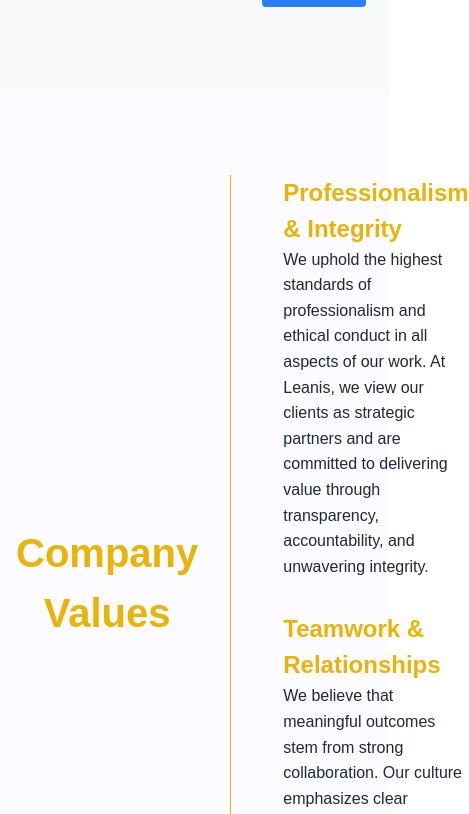
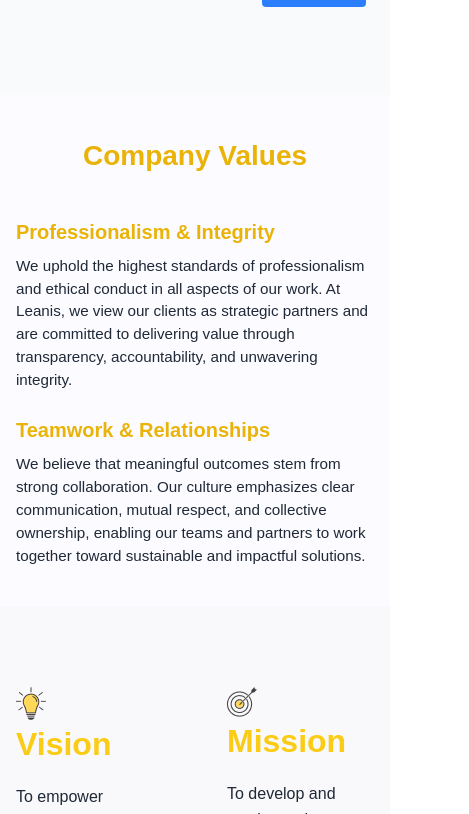
Before and after one commit to iqbalrahmanlean/lean-x-website, a Next.js app: page / in a window 390 px wide. Shown: the part 2610-3424 px from the top of the page, 469 px wide, since content can reach past the window. Built offline with nearby package versions, Linux system fonts and the light colour scheme.

Commit message:
responsive

```diff
--- a/src/app/globals.css
+++ b/src/app/globals.css
@@ -30,3 +30,172 @@
 html {
   scroll-behavior: smooth;
 }
+
+
+.custom-margin{
+  margin-top: 84px;
+}
+
+.custom-top{
+  top: 194px;
+  border-top-left-radius: 10px;
+  border-bottom-left-radius: 10px;
+}
+
+@media screen and (min-width: 1106px) and (max-width: 1190px) {
+  .custom-top {
+     top: 180px
+  }
+}
+
+@media screen and (min-width: 901px) and (max-width: 1105px) {
+  .custom-top {
+     top: 151px
+  }
+}
+
+@media screen and (min-width: 0px) and (max-width: 900px) {
+  .custom-top {
+     top: 0px;
+     height: 100%;
+  }
+
+  .custom-margin{
+ padding: 10px;
+    margin-top: 137px;
+}
+}
+
+
+.border-radius-yellow{
+   border-top-right-radius: 10px;
+  border-bottom-right-radius: 10px;
+}
+
+
+/* Features Component Styles */
+.features-section {
+  padding: 80px 0;
+  background-color: #FCFBFF;
+}
+
+.features-container {
+  max-width: 1200px;
+  margin: 0 auto;
+  padding: 0 16px;
+}
+
+.values-grid {
+  display: grid;
+  grid-template-columns: 1fr 1px 2fr;
+  gap: 32px;
+  align-items: center;
+  min-height: 400px;
+}
+
+.title-box {
+  display: flex;
+  justify-content: center;
+  align-items: center;
+  height: 100%;
+  text-align: center;
+}
+
+.title-text {
+  font-size: 2.5rem;
+  font-weight: 700;
+  color: #eab308;
+  white-space: nowrap;
+  margin: 0;
+}
+
+.divider {
+  background-color: #eab308;
+  width: 1px;
+  height: 100%;
+}
+
+.values-block {
+  display: flex;
+  flex-direction: column;
+  gap: 32px;
+  margin: 0 20px;
+}
+
+.value-title {
+  font-size: 1.5rem;
+  font-weight: 600;
+  color: #eab308;
+  margin: 0 0 8px 0;
+}
+
+.value-text {
+  font-size: 1rem;
+  line-height: 1.6;
+  color: #1f2937;
+  margin: 0;
+}
+
+/* Tablet and Mobile Styles */
+@media (max-width: 768px) {
+  .features-section {
+    padding: 60px 0;
+  }
+
+  .features-container {
+    padding: 0 20px;
+  }
+
+  .values-grid {
+    display: flex;
+    flex-direction: column;
+    gap: 24px;
+    min-height: auto;
+  }
+
+  .title-box {
+    height: auto;
+    margin-bottom: 16px;
+  }
+
+  .title-text {
+    font-size: 2rem;
+  }
+
+  .divider {
+    display: none;
+  }
+
+  .values-block {
+    margin: 0;
+    gap: 24px;
+  }
+
+  .value-title {
+    font-size: 1.375rem;
+  }
+}
+
+/* Small Mobile Styles */
+@media (max-width: 480px) {
+  .features-section {
+    padding: 40px 0;
+  }
+
+  .features-container {
+    padding: 0 16px;
+  }
+
+  .title-text {
+    font-size: 1.75rem;
+  }
+
+  .value-title {
+    font-size: 1.25rem;
+  }
+
+  .value-text {
+    font-size: 0.95rem;
+    line-height: 1.5;
+  }
+}
--- a/src/components/Features.tsx
+++ b/src/components/Features.tsx
@@ -3,86 +3,30 @@
 import React from 'react';
 
 export default function Features() {
-  const styles = {
-    section: {
-      padding: '80px 0',
-      backgroundColor: '#FCFBFF',
-    },
-    container: {
-      maxWidth: '1200px',
-      margin: '0 auto',
-      padding: '0 16px',
-    },
-    valuesGrid: {
-      display: 'grid',
-      gridTemplateColumns: '1fr 1px 2fr',
-      gap: '32px',
-      alignItems: 'center',
-      minHeight: '400px',
-
-    },
-    titleBox: {
-      display: 'flex',
-      justifyContent: 'center',
-      alignItems: 'center',
-      height: '100%',
-      textAlign: 'center' as const,
-    },
-    titleText: {
-      fontSize: '2.5rem',
-      fontWeight: 700,
-      color: '#eab308',
-    },
-    divider: {
-      backgroundColor: '#eab308',
-      width: '1px',
-      height: '100%',
-    },
-    block: {
-      display: 'flex',
-      flexDirection: 'column' as const,
-      gap: '32px',
-            margin: '0 20px',
-
-    },
-    valueTitle: {
-      fontSize: '1.5rem',
-      fontWeight: 600,
-      color: '#eab308',
-      margin: 0,
-    },
-    valueText: {
-      fontSize: '1rem',
-      lineHeight: '1.6',
-      color: '#1f2937',
-      margin: 0,
-    },
-  };
-
   return (
-    <section style={styles.section}>
-      <div style={styles.container}>
-        <div style={styles.valuesGrid}>
-          {/* Left: Centered Title */}
-          <div style={styles.titleBox}>
-            <h3 style={styles.titleText}>Company Values</h3>
+    <section className="features-section">
+      <div className="features-container">
+        <div className="values-grid">
+          {/* Title */}
+          <div className="title-box">
+            <h3 className="title-text">Company Values</h3>
           </div>
 
-          {/* Middle Divider */}
-          <div style={styles.divider}></div>
+          {/* Divider - Desktop Only */}
+          <div className="divider"></div>
 
-          {/* Right: Values Content */}
-          <div style={styles.block}>
+          {/* Values Content */}
+          <div className="values-block">
             <div>
-              <h4 style={styles.valueTitle}>Professionalism & Integrity</h4>
-              <p style={styles.valueText}>
+              <h4 className="value-title">Professionalism & Integrity</h4>
+              <p className="value-text">
                 We uphold the highest standards of professionalism and ethical conduct in all aspects of our work. At Leanis, we view our clients as strategic partners and are committed to delivering value through transparency, accountability, and unwavering integrity.
               </p>
             </div>
 
             <div>
-              <h4 style={styles.valueTitle}>Teamwork & Relationships</h4>
-              <p style={styles.valueText}>
+              <h4 className="value-title">Teamwork & Relationships</h4>
+              <p className="value-text">
                 We believe that meaningful outcomes stem from strong collaboration. Our culture emphasizes clear communication, mutual respect, and collective ownership, enabling our teams and partners to work together toward sustainable and impactful solutions.
               </p>
             </div>
--- a/src/components/PaymentPlatformSection.tsx
+++ b/src/components/PaymentPlatformSection.tsx
@@ -4,29 +4,58 @@
 
 export default function PaymentPlatformSection() {
     return (
-        <section className="bg-gray-50 py-16 px-6 overflow-hidden">
+        <section className="bg-gray-50 overflow-hidden">
             <div className="max-w-7xl mx-auto">
-                <div className="grid grid-cols-1 lg:grid-cols-2 gap-0 items-center">
-                    {/* Left Side - Phone Mockup */}
-                    <div className="relative bg-white p-8">
-                        {/* Purple curved background */}
-                        <div className="absolute bottom-0 left-0 w-64 h-64 bg-purple-400 rounded-full opacity-20 -z-10 transform -translate-x-1/2 translate-y-1/2"></div>
+                <div className="grid grid-cols-1 lg:grid-cols-2 gap-0 items-center min-h-screen relative">
+                    {/* Left Side - Phone Image with partial yellow background */}
+                    <div className="relative flex justify-center items-center p-8">
+                        {/* White background section - only left 20% */}
+                        <div className="absolute top-0 left-0 w-1/5 "></div>
 
-                        {/* Phone mockup */}
-                        <div className="relative z-10 flex justify-center">
+                        {/* White box same size as yellow content section - top half */}
+                        <div className="absolute top-0 right-0 w-full h-1/2 "></div>
+
+                        {/* Yellow box same size as white header section - bottom half */}
+                        <div className="absolute bottom-0 right-0 w-full h-1/2 bg-yellow-400 custom-top"></div>
+
+                        {/* Phone image */}
+                        <div className="relative z-10">
                             <img
                                 src="home-top.png"
                                 alt="Payment Platform Mobile App"
-                                className="w-full max-w-sm drop-shadow-2xl"
+                                className="w-full max-w-lg drop-shadow-2xl"
                             />
                         </div>
                     </div>
 
-                    {/* Right Side - Content with Yellow Background */}
-                    <div className="bg-yellow-400 p-12 min-h-full flex flex-col justify-center">
+                    {/* Right Side - Split into two sections */}
+                    <div className="flex flex-col">
+                        {/* Top Section - Logo and Header overflowing to left */}
+                        <div className=" p-8 flex-1 flex justify-between items-center relative">
+                            {/* Payment Header - positioned to overflow into left section */}
+                            <div className="absolute  lg:-left-40 lg:-left-0 md:-left-32  top-1/2 transform -translate-y-1/2 z-10">
+                                <img
+                                    src="payment_header.png"
+                                    alt="Next-Generation, Unified Payment Platform"
+                                    className="h-16 lg:h-20"
+                                />
+                            </div>
+
+                            {/* Payment Logo - stays on the right */}
+                            <div className="ml-auto custom-margin">
+                                <img
+                                    src="payment_logo.png"
+                                    alt="Lean.X Logo"
+                                    className="h-12 lg:h-16"
+                                />
+                            </div>
+                        </div>
+
+                        {/* Bottom Section - Yellow Content */}
+                        <div className="bg-yellow-400 p-8 lg:p-12 flex-1 flex flex-col justify-center border-radius-yellow">
                             {/* Description paragraphs */}
                             <div className="space-y-6 text-white leading-relaxed mb-8">
-                            <p>
+                                <p className="text-base lg:text-lg">
                                     Lean.X is a secure, flexible, and easy-to-integrate payment gateway
                                     platform tailored to the needs of modern businesses. Built with scalability
                                     and performance in mind, it empowers merchants to manage transactions,
@@ -34,7 +63,7 @@
                                     payments ecosystem.
                                 </p>
 
-                            <p>
+                                <p className="text-base lg:text-lg">
                                     To ensure the highest level of security and build trust with every transaction,
                                     Lean.X is certified under the Payment Card Industry Data Security Standard
                                     (PCI DSS) Level 1, the most stringent standard in global payment security.
@@ -43,9 +72,10 @@
 
                             {/* Learn More Button */}
                             <div>
-                            <button className="bg-white text-gray-800 px-8 py-3 rounded-lg font-semibold hover:bg-gray-100 transition-colors shadow-md">
+                                <button className="bg-white text-gray-800 px-6 py-3 rounded-lg font-semibold hover:bg-gray-100 transition-colors shadow-md">
                                     Learn More
                                 </button>
+                            </div>
                         </div>
                     </div>
                 </div>
```
Lines whose indentation alone changed are shown as unchanged.
